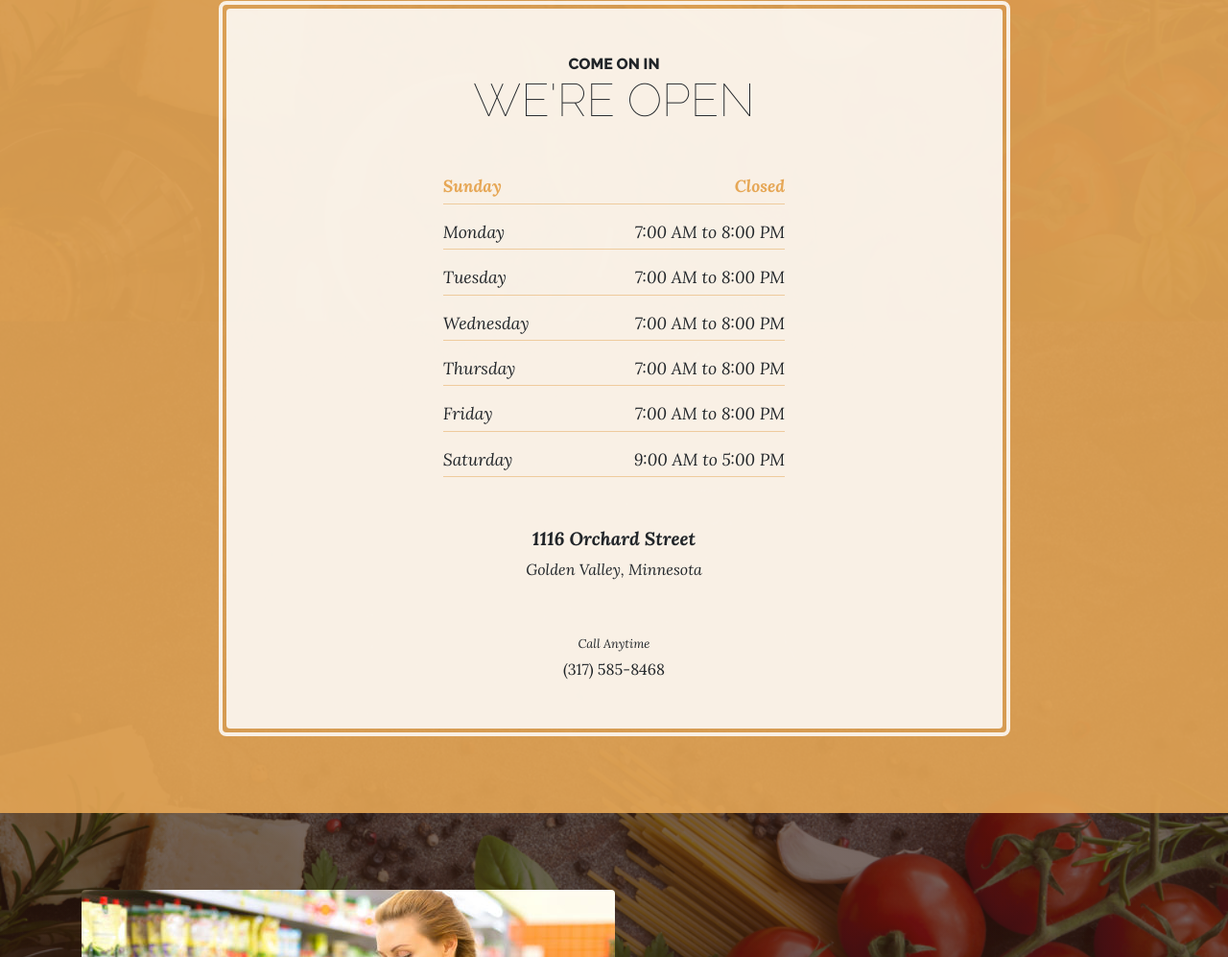
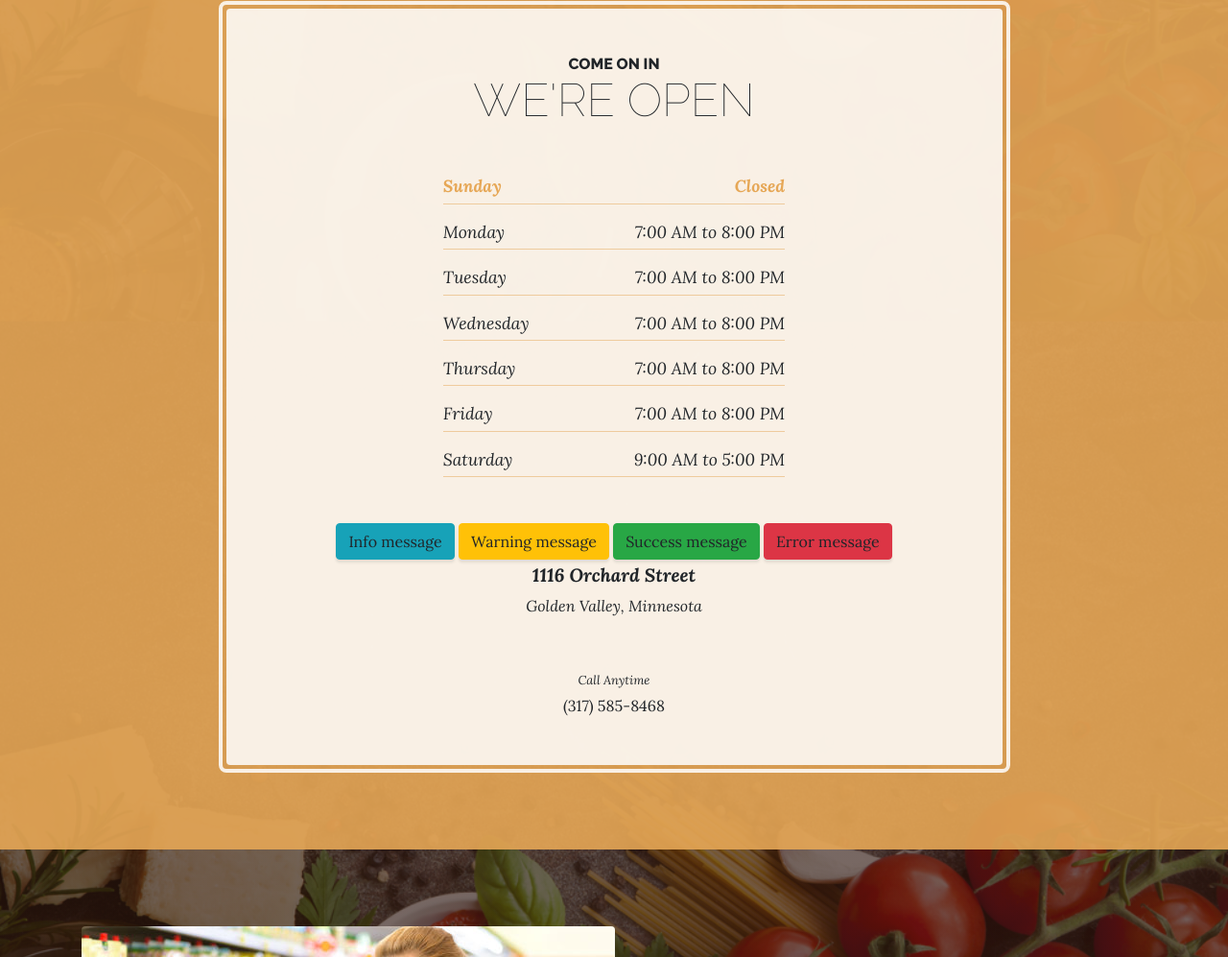
Before and after one commit to samantha-u/chexpiry, a website: page store.html in a window 1280 px wide. Shown: the part 519-1516 px from the top of the page at 96% size. Drawn offline with Linux system fonts and the light colour scheme.

Commit message:
attempt warning msgs

```diff
--- a/store.html
+++ b/store.html
@@ -96,6 +96,14 @@
                   <span class="ml-auto">9:00 AM to 5:00 PM</span>
                 </li>
               </ul>
+              <!-- Info message -->
+<a class="btn btn-info" onclick="toastr.info('Hi! I am info message.');">Info message</a>
+<!-- Warning message -->
+<a class="btn btn-warning" onclick="toastr.warning('Hi! I am warning message.');">Warning message</a>
+<!-- Success message -->
+<a class="btn btn-success" onclick="toastr.success('Hi! I am success message.');">Success message</a>
+<!-- Error message -->
+<a class="btn btn-danger" onclick="toastr.error('Hi! I am error message.');">Error message</a>
               <p class="address mb-5">
                 <em>
                   <strong>1116 Orchard Street</strong>
```
